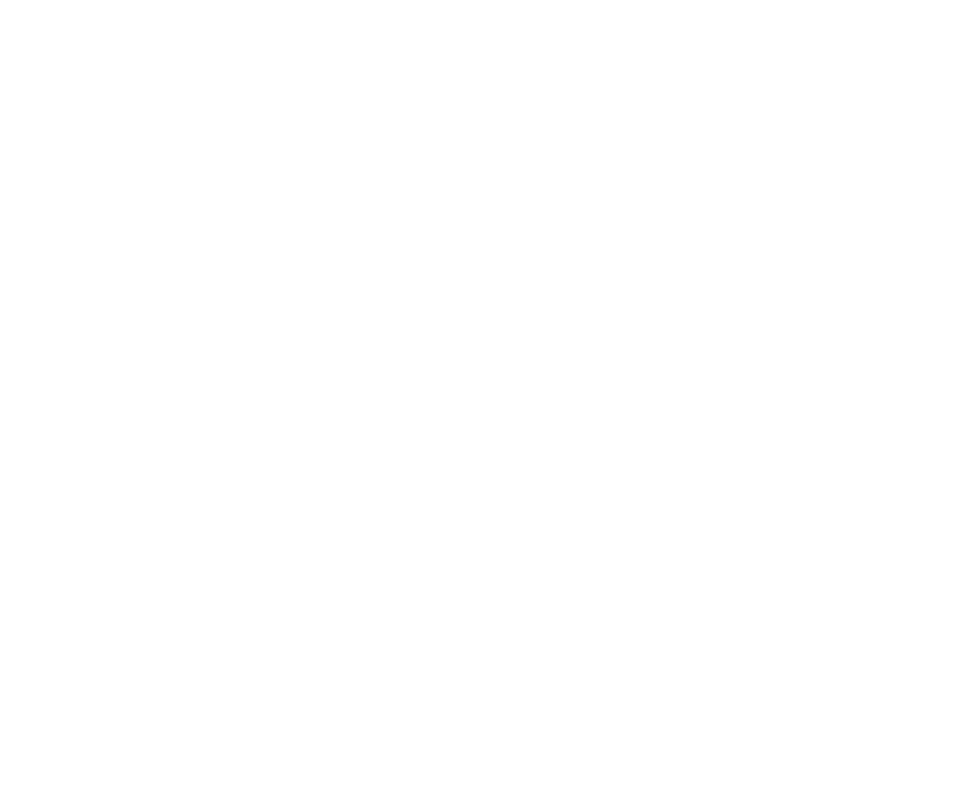
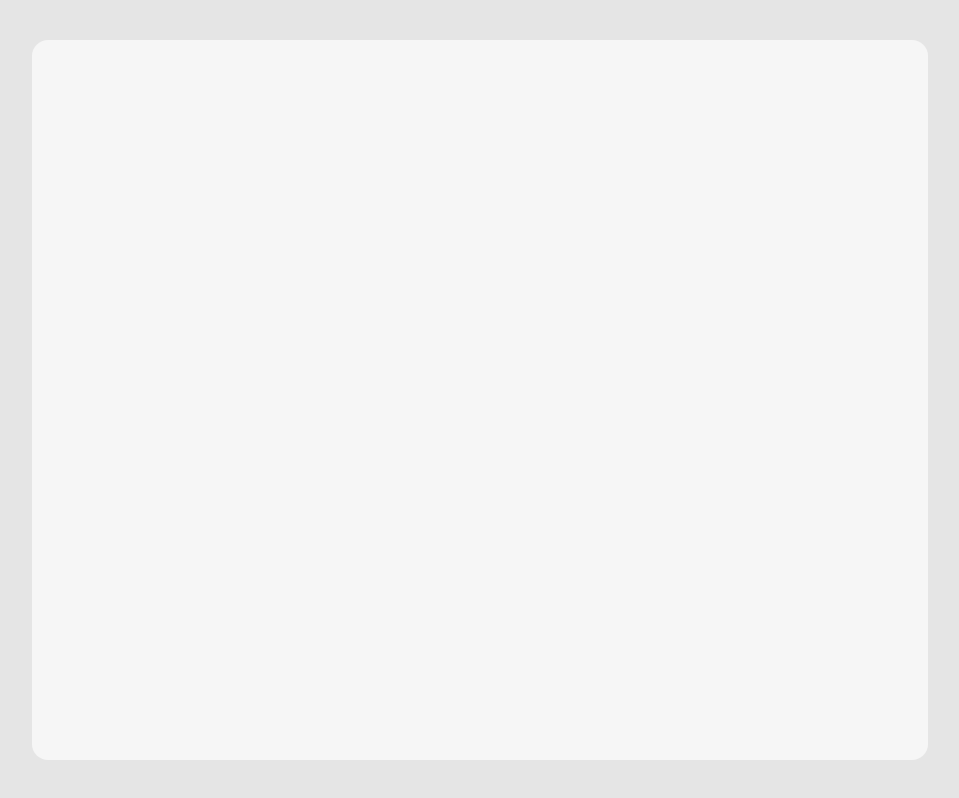
Before and after one commit to masoomeh-gh/react-my-irancell, a React (Create React App) app: page / in a window 1280 px wide. Shown: the whole page, without its empty margins (160-1119 px from the left). Built offline with nearby package versions, Linux system fonts and the light colour scheme.

Commit message:
preparing the structure

```diff
--- a/src/App.css
+++ b/src/App.css
@@ -1,38 +1,37 @@
-.App {
-  text-align: center;
+
+#wrapper {
+    margin: auto;
+    width: 70vw;
+    height: 90vh;
+    background-color: #F6F6F6;
+    border-radius: 1rem;
+    display: flex;
+    flex-direction: row;
 }
 
-.App-logo {
-  height: 40vmin;
-  pointer-events: none;
+#right-side {
+    flex: .9;
+    border-radius: 0 1rem 1rem 0;
+    background-color: white;
+    gap: 2rem;
+    display: flex;
+    flex-direction: column;
 }
 
-@media (prefers-reduced-motion: no-preference) {
-  .App-logo {
-    animation: App-logo-spin infinite 20s linear;
-  }
+#center {
+    flex: 2.8;
+    padding: 1rem;
+    display: flex;
+    flex-direction: column;
+    justify-content: space-between;
 }
 
-.App-header {
-  background-color: #282c34;
-  min-height: 100vh;
-  display: flex;
-  flex-direction: column;
-  align-items: center;
-  justify-content: center;
-  font-size: calc(10px + 2vmin);
-  color: white;
+#left-side {
+    flex: 1.3;
+    border-radius: 1rem 0 0 1rem;
+    display: flex;
+    flex-direction: column;
+    padding: 1rem;
+    gap: 1rem;
+    text-align: center;
 }
-
-.App-link {
-  color: #61dafb;
-}
-
-@keyframes App-logo-spin {
-  from {
-    transform: rotate(0deg);
-  }
-  to {
-    transform: rotate(360deg);
-  }
-}
--- a/src/App.js
+++ b/src/App.js
@@ -1,10 +1,17 @@
+import React from 'react';
 
 import './App.css';
+import RightSide from "./components/RightSide";
+import Center from "./components/Center";
+import LeftSide from "./components/LeftSide";
 
 function App() {
     return (
-        <>
-        </>
+        <div id="wrapper">
+            <RightSide />
+            <Center />
+            <LeftSide />
+        </div>
     );
 }
 
--- /dev/null
+++ b/src/components/Center.js
@@ -0,0 +1,8 @@
+import React from 'react';
+
+export default function Center() {
+    return (
+        <>
+        </>
+    );
+};
--- /dev/null
+++ b/src/components/LeftSide.js
@@ -0,0 +1,8 @@
+import React from 'react';
+
+export default function LeftSide() {
+    return (
+        <>
+        </>
+    );
+};
--- /dev/null
+++ b/src/components/RightSide.js
@@ -0,0 +1,8 @@
+import React from 'react';
+
+export default function RightSide() {
+    return (
+        <>
+        </>
+    );
+};
--- a/src/index.css
+++ b/src/index.css
@@ -1,5 +1,14 @@
 * {
-  margin: 0;
-  padding: 0;
-  direction: rtl;
+    margin: 0;
+    padding: 0;
+    direction: rtl;
 }
+
+body {
+    direction: rtl;
+    background-color: #E5E5E5;
+    height: 100vh;
+    display: flex;
+    justify-content: center;
+    align-items: center;
+}
```
